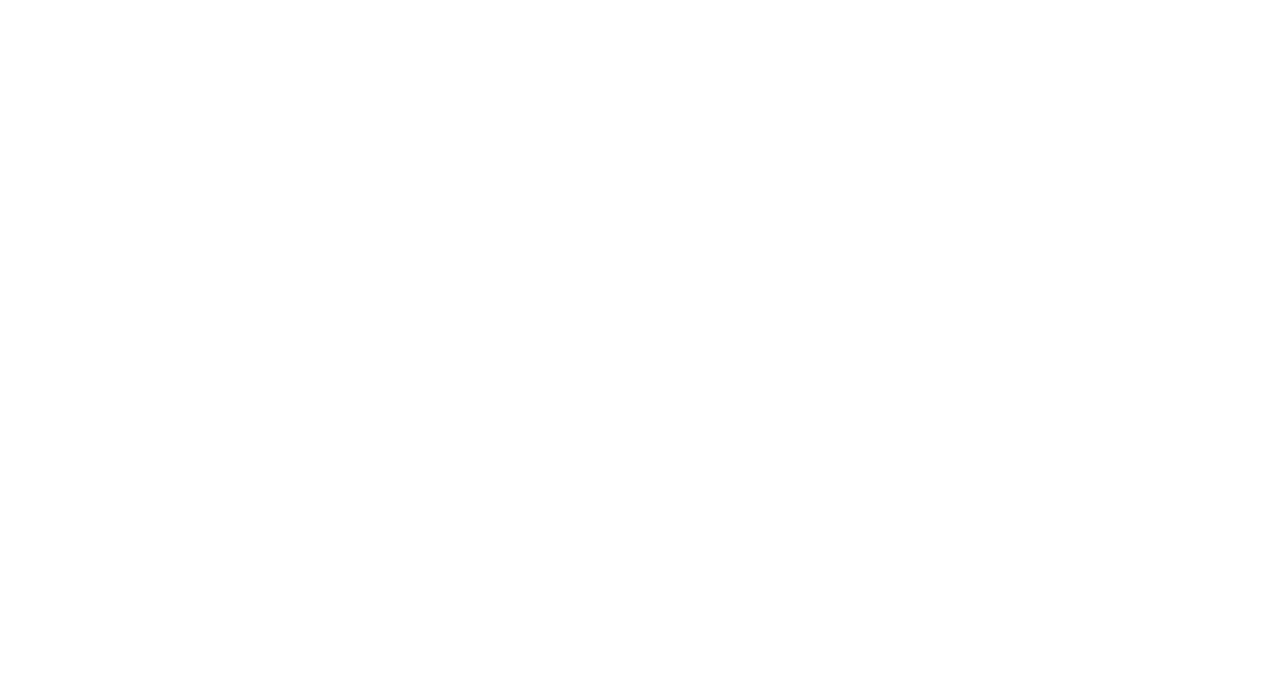
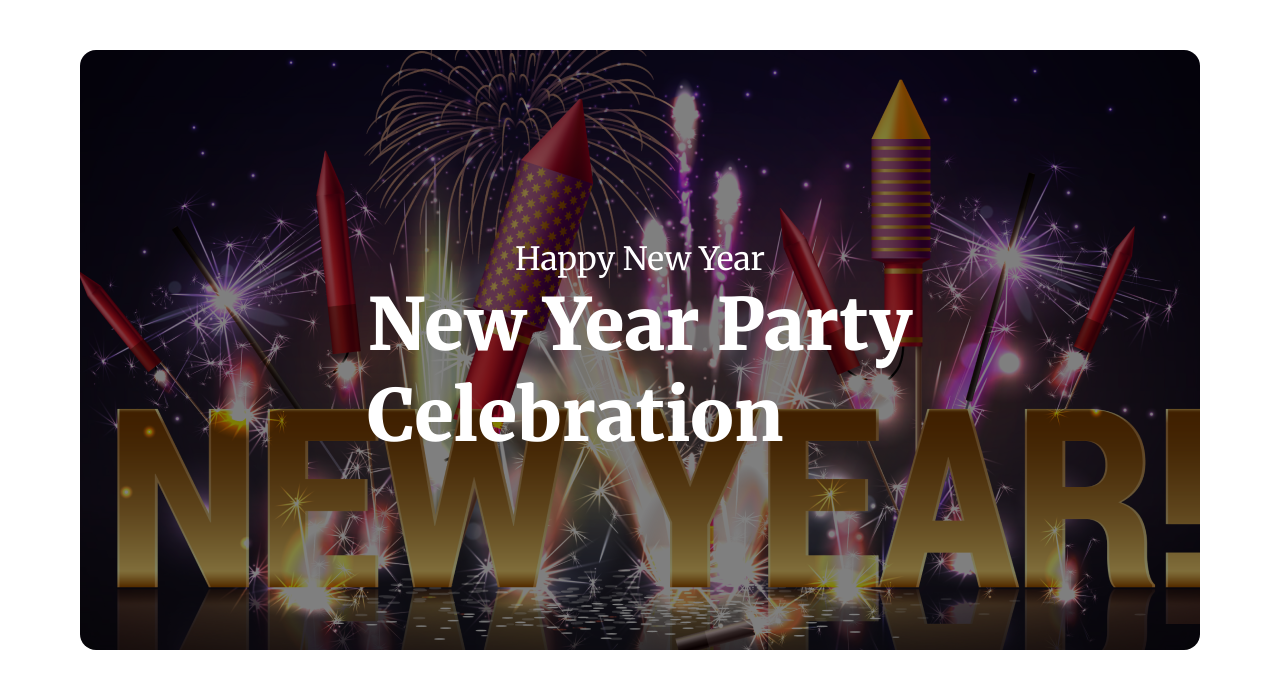
Before and after one commit to Sheikh-Farid77/New-Year-Website, a plain HTML site: page index.html in a window 1280 px wide. Drawn offline with Linux system fonts and the light colour scheme.

Commit message:
banner section done

```diff
--- a/index.html
+++ b/index.html
@@ -8,6 +8,19 @@
      <link rel="stylesheet" href="style/style.css">
 </head>
 <body>
+    <header class="header">
+        <div class="banner">
+            <div class="banner-content">
+                <p>Happy New Year</p>
+                <h1>New Year Party <br> Celebration</h1>
+            </div>
+        </div>
+    </header>
+    <main>
 
+    </main>
+    <footer>
+
+    </footer>
 </body>
 </html>
--- a/style/style.css
+++ b/style/style.css
@@ -1,5 +1,49 @@
+@import url('https://fonts.googleapis.com/css2?family=Inter:wght@100..900&family=Merriweather:ital,wght@0,300;0,400;0,700;0,900;1,300;1,400;1,700;1,900&display=swap');
+
 *{
     margin: 0;
     padding: 0;
     box-sizing: border-box;
+    /* font-family: "Merriweather", serif;
+    font-family: "Inter", sans-serif; */
+
 }
+/* banner container style */
+
+.banner{
+    width: 1120px;
+    height: 600px;
+    display: flex;
+    justify-content: center;
+    align-items: center;
+    margin: 0 auto;
+    margin-top: 50px;
+    margin-bottom: 120px;
+    background-image: url(../images/Banner\ Image.png);
+    background-repeat: no-repeat;
+    background-size: cover;
+    background-position: center;
+    border-radius: 16px;
+    background-color: rgba(0, 0, 0, 0.5);
+    background-blend-mode: overlay;
+}
+.banner-content{
+    width: 632px;
+    height: 246px;
+    display: flex;
+    flex-direction: column;
+    justify-content: center;
+    align-items: center;
+}
+.banner-content p{
+    color: rgb(255, 255, 255);
+    font-family: Merriweather;
+    font-size: 32px;
+    font-weight: 400;
+}
+.banner-content h1{
+    color: rgb(255, 255, 255);
+    font-family: Merriweather;
+    font-size: 72px;
+    font-weight: 900;
+}
```
